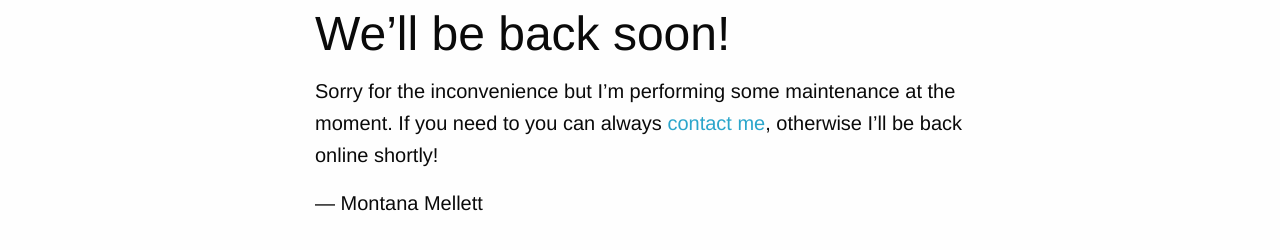
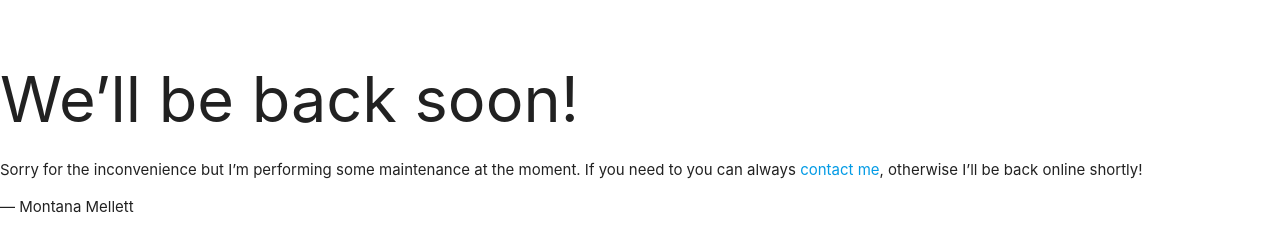
Before and after one commit to m-rae/portfolio, a plain HTML site: page index.html in a window 1280 px wide. Drawn offline with nearby package versions, Linux system fonts and the light colour scheme.

Commit message:
Skeleton of website

```diff
--- a/index.html
+++ b/index.html
@@ -5,16 +5,20 @@
     <meta name="viewport" content="width=device-width, initial-scale=1.0">
     <meta http-equiv="X-UA-Compatible" content="ie=edge">
     <title>Montana's Portfolio</title>
-    <style>
-        body { text-align: center; padding: 150px; }
-        h1 { font-size: 50px; }
-        body { font: 20px Helvetica, sans-serif; color: #333; }
-        article { display: block; text-align: left; width: 650px; margin: 0 auto; }
-        a { color: #FF735A; text-decoration: none; }
-        a:hover { color: #333; text-decoration: none; }
-      </style>
-    <link rel="stylesheet" href="/css/foundation.css">
+    <!-- <link rel="stylesheet" href="./css/simple-grid.css"> -->
+    <!--Import Google Icon Font-->
+    <link href="https://fonts.googleapis.com/icon?family=Material+Icons" rel="stylesheet">
+    <!--Import materialize.css-->
+    <link type="text/css" rel="stylesheet" href="css/materialize.min.css"  media="screen,projection"/>
+
+    <!--Let browser know website is optimized for mobile-->
+    <meta name="viewport" content="width=device-width, initial-scale=1.0"/>
 </head>
+<header>
+    <div class="container">
+        <img src="" alt="">
+    </div>
+</header>
 <body>
     <article>
         <h1>We&rsquo;ll be back soon!</h1>
@@ -23,5 +27,9 @@
             <p>&mdash; Montana Mellett</p>
         </div>
     </article>
+     <!--JavaScript at end of body for optimized loading-->
+     <script type="text/javascript" src="js/materialize.min.js"></script>
+
 </body>
+
 </html>
```
